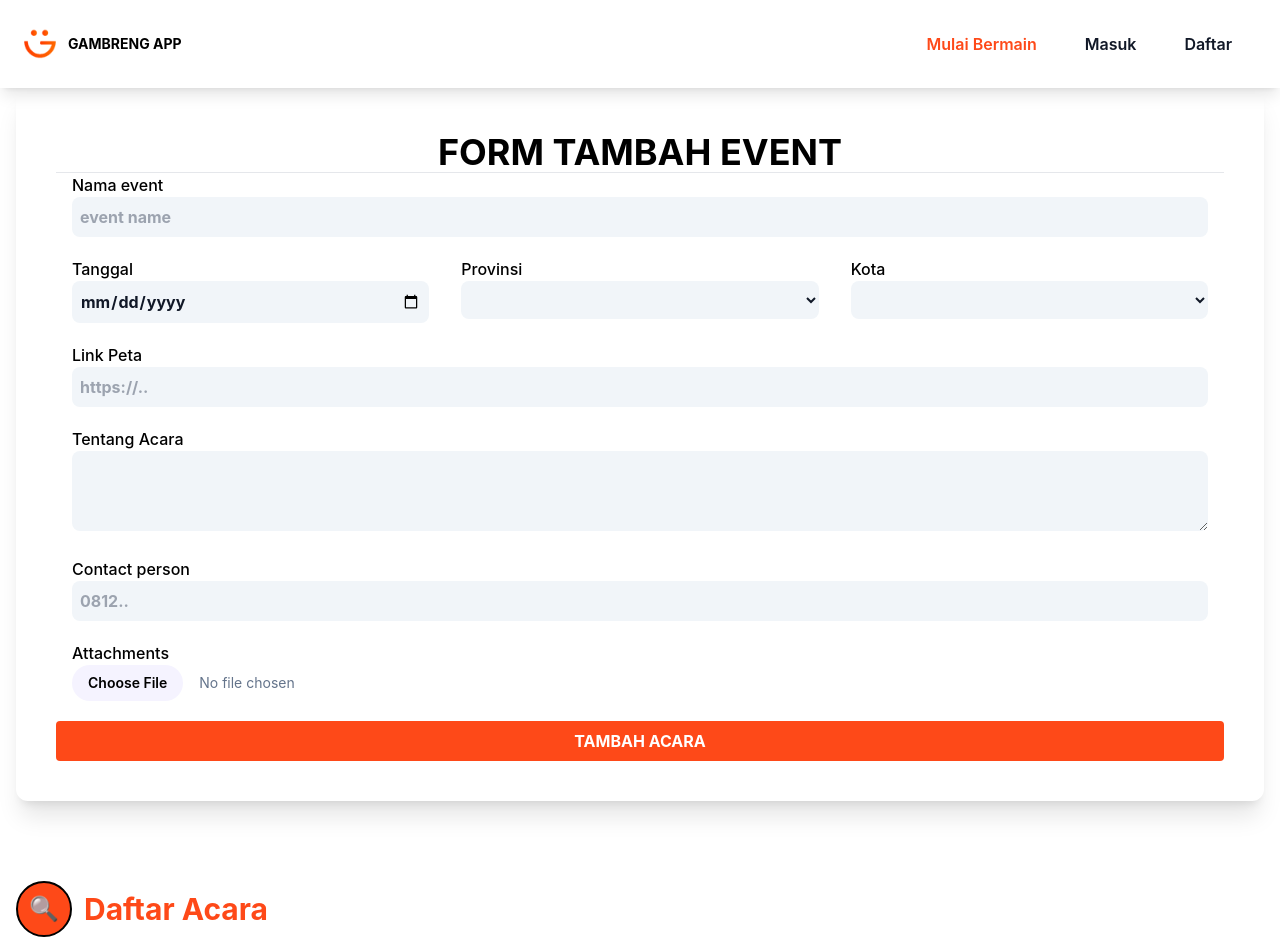
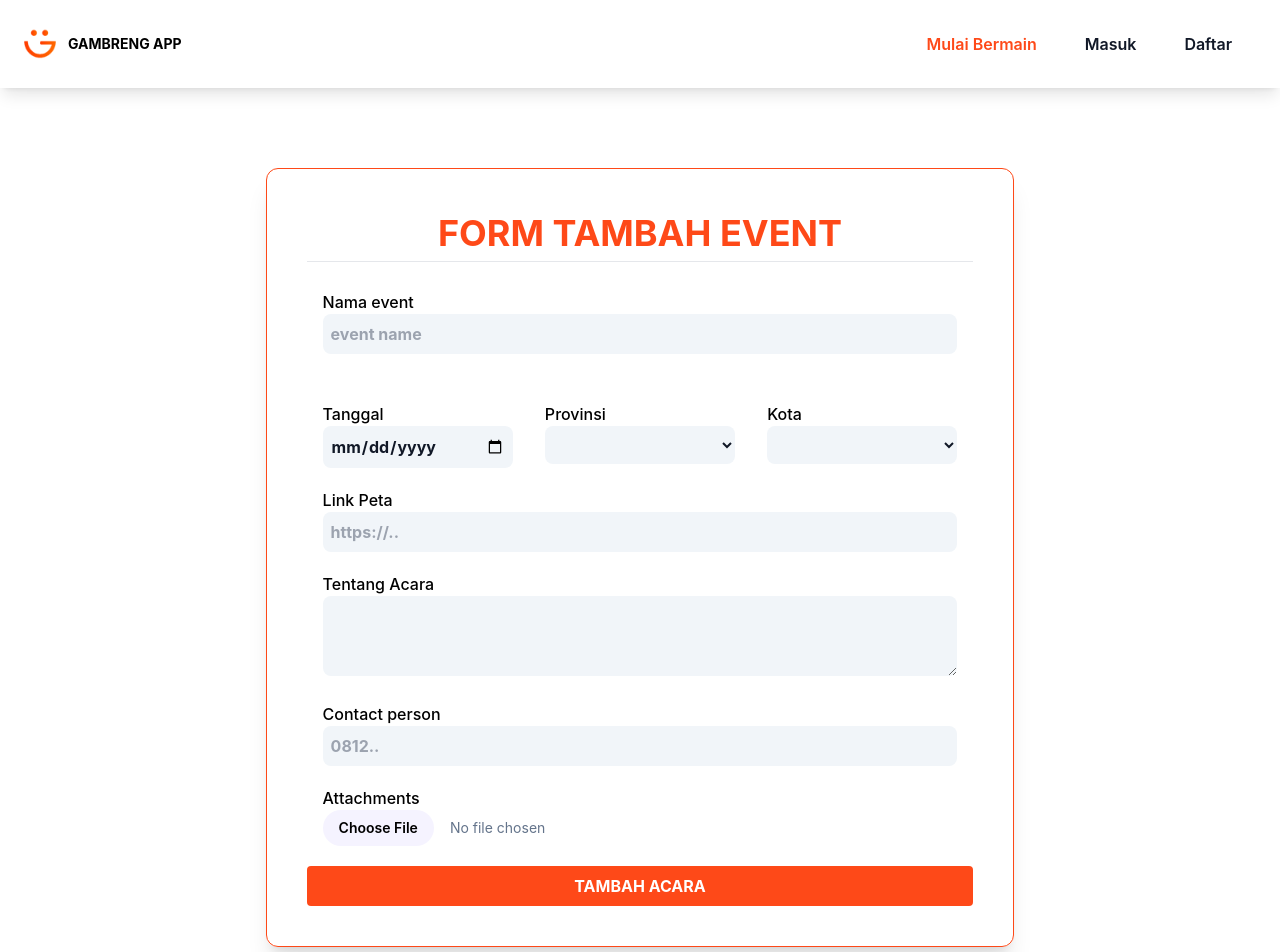
Before and after one commit to zulnurdiana/Gambreng-App-FrontEnd, a React (Create React App) app: page /tambah-acara in a window 1280 px wide. Shown: the top 952 px of the page. Built offline with nearby package versions, Linux system fonts and the light colour scheme.

Commit message:
fix form tambah acara & simulasi

```diff
--- a/src/components/FormTambahAcara.js
+++ b/src/components/FormTambahAcara.js
@@ -1,49 +1,64 @@
 import React from "react";
+import { NavLink } from "react-router-dom";
 
 const FormTambahAcara = () => {
   return (
-    <div className="min-full-no-navbar pt-22">
+    <div className="min-full-no-navbar pt-20">
       <div class="container">
-
-        <div class="mb-20 rounded-xl shadow-xl content-around">
+        <div class="xl:w-3/5 mx-auto">
+          <div class="mb-20 rounded-xl shadow-xl content-around border border-primary">
             <div class="px-10 py-10 justify-center">
               <h1 class="text-39364F text-center">
-              <span class="block font-bold mt-1  lg:text-4xl">
+                <span class="block font-bold mt-1 mb-2  lg:text-4xl text-primary">
                   FORM TAMBAH EVENT
-              </span><hr></hr>
+                </span>
+                <hr />
               </h1>
 
-            <div className="w-full mb-5 px-4">
-                <label html-for="nama-event" className="font-medium text-39364F text-base">
+              <div className="w-full mb-5 px-4 py-7">
+                <label
+                  html-for="nama-event"
+                  className="font-medium text-39364F text-base"
+                >
                   Nama event
                 </label>
                 <input
                   placeholder="event name"
                   id="email"
                   type="email"
-                className="p-2 bg-slate-100 w-full focus:outline-none focus:ring-primary focus:ring-1 focus:border-primary rounded-lg text-dark font-bold"/>
+                  className="p-2 bg-slate-100 w-full focus:outline-none focus:ring-primary focus:ring-1 focus:border-primary rounded-lg text-dark font-bold"
+                />
               </div>
               <div className="flex">
                 <div className="w-1/3 mb-5 px-4">
-                    <label html-for="tanggal-acara" className="font-medium text-39364F text-base">
+                  <label
+                    html-for="tanggal-acara"
+                    className="font-medium text-39364F text-base"
+                  >
                     Tanggal
                   </label>
                   <input
                     id="tanggal-acara"
                     type="date"
-                    className="p-2 bg-slate-100 w-full focus:outline-none focus:ring-primary focus:ring-1 focus:border-primary rounded-lg text-dark font-bold"/>
+                    className="p-2 bg-slate-100 w-full focus:outline-none focus:ring-primary focus:ring-1 focus:border-primary rounded-lg text-dark font-bold"
+                  />
                 </div>
                 <div className="w-1/3 mb-5 px-4">
-                    <label html-for="provinsi-acara" className="font-medium text-39364F text-base">
+                  <label
+                    html-for="provinsi-acara"
+                    className="font-medium text-39364F text-base"
+                  >
                     Provinsi
                   </label>
-                    <select
-                    className="input p-2 bg-slate-100 w-full focus:outline-none focus:ring-primary focus:ring-1 focus:border-primary rounded-lg text-dark font-bold">
+                  <select className="input p-2 bg-slate-100 w-full focus:outline-none focus:ring-primary focus:ring-1 focus:border-primary rounded-lg text-dark font-bold">
                     <option value={""}></option>
                   </select>
                 </div>
                 <div className="w-1/3 mb-5 px-4">
-                    <label html-for="kota-acara" className="font-medium text-39364F text-base">
+                  <label
+                    html-for="kota-acara"
+                    className="font-medium text-39364F text-base"
+                  >
                     Kota
                   </label>
                   <select className="p-2 bg-slate-100 w-full focus:outline-none focus:ring-primary focus:ring-1 focus:border-primary rounded-lg text-dark font-bold">
@@ -52,62 +67,85 @@ const FormTambahAcara = () => {
                 </div>
               </div>
               <div className="w-full mb-5 px-4">
-                <label html-for="link-event" className="font-medium text-39364F text-base">
+                <label
+                  html-for="link-event"
+                  className="font-medium text-39364F text-base"
+                >
                   Link Peta
                 </label>
                 <input
                   placeholder="https://.."
                   id="link-event"
                   type="url"
-                className="p-2 bg-slate-100 w-full focus:outline-none focus:ring-primary focus:ring-1 focus:border-primary rounded-lg text-dark font-bold"/>
+                  className="p-2 bg-slate-100 w-full focus:outline-none focus:ring-primary focus:ring-1 focus:border-primary rounded-lg text-dark font-bold"
+                />
               </div>
               <div className="w-full mb-5 px-4">
-                <label html-for="cp-event" className="font-medium text-39364F text-base">
+                <label
+                  html-for="cp-event"
+                  className="font-medium text-39364F text-base"
+                >
                   Tentang Acara
                 </label>
                 <textarea
                   id="about-event"
-                className="p-2 h-20 bg-slate-100 w-full focus:outline-none focus:ring-primary focus:ring-1 focus:border-primary rounded-lg text-dark font-bold"/>
+                  className="p-2 h-20 bg-slate-100 w-full focus:outline-none focus:ring-primary focus:ring-1 focus:border-primary rounded-lg text-dark font-bold"
+                />
               </div>
               <div className="w-full mb-5 px-4">
-                <label html-for="cp-event" className="font-medium text-39364F text-base">
+                <label
+                  html-for="cp-event"
+                  className="font-medium text-39364F text-base"
+                >
                   Contact person
                 </label>
                 <input
                   placeholder="0812.."
                   id="cp-event"
                   type="number"
-                className="p-2 bg-slate-100 w-full focus:outline-none focus:ring-primary focus:ring-1 focus:border-primary rounded-lg text-dark font-bold"/>
+                  className="p-2 bg-slate-100 w-full focus:outline-none focus:ring-primary focus:ring-1 focus:border-primary rounded-lg text-dark font-bold"
+                />
               </div>
               <div className="w-full mb-5 px-4">
-                <label html-for="nama-event" className="font-medium text-39364F text-base">
+                <label
+                  html-for="nama-event"
+                  className="font-medium text-39364F text-base"
+                >
                   Attachments
                 </label>
                 <label class="block">
                   <span class="sr-only">Choose profile photo</span>
-                    <input type="file" class="block w-full text-sm text-slate-500
+                  <input
+                    type="file"
+                    class="block w-full text-sm text-slate-500
                     file:mr-4 file:py-2 file:px-4
                     file:rounded-full file:border-0
                     file:text-sm file:font-semibold
                     file:bg-violet-50 file:text-39364F
                     hover:file:text-primary
-                    "/>
+                    "
+                  />
                 </label>
               </div>
-            <button className="bg-primary hover:bg-blue-700 w-full text-white font-bold py-2 px-4 rounded">TAMBAH ACARA</button>
+              <button className="bg-primary hover:opacity-80 hover:shadow-lg transition duration-500  w-full text-white font-bold py-2 px-4 rounded">
+                TAMBAH ACARA
+              </button>
             </div>
           </div>
-
-        <div class="mb-12 flex items-center">
-          <a
-            href="/event"
-            target="_blank"
-            className="inline"
-            class="border-2 border-black w-14 h-14 mr-3 flex justify-center items-center rounded-full bg-primary hover:border-primary text-white"
+        </div>
+        <div className="mb-12 flex items-center">
+          <NavLink
+            to={"/event"}
+            className="border-2 border-slate-400 w-14 h-14 mr-3 flex justify-center items-center rounded-full bg-primary hover:border-primary text-white"
           >
-            <span className="text-2xl">🔍</span>
-          </a>
-          <p className="font-bold text-primary lg:text-3xl">Daftar Acara</p>
+            <span className="text-lg font-bold border-none">👨‍👩‍👧‍👦</span>
+          </NavLink>
+          <NavLink
+            to={"/event"}
+            className="font-normal tracking-wide underline decoration-primary text-primary lg:text-2xl"
+          >
+            Daftar Acara
+          </NavLink>
         </div>
       </div>
     </div>
--- a/src/index.css
+++ b/src/index.css
@@ -16,14 +16,14 @@ code {
     monospace;
 }
 
-.full-no-navbar{
+.full-no-navbar {
   @apply h-[calc(100vh-4rem)] lg:h-[calc(100vh-5.5rem)];
 }
 
-.min-full-no-navbar{
+.min-full-no-navbar {
   @apply min-h-[calc(100vh-4rem)] lg:min-h-[calc(100vh-5.5rem)];
 }
 
-.active{
+.active {
   @apply text-primary;
 }
```
Also changed, not shown: src/components/FormTambahSimulasi.js (+67 -30 lines), src/components/ListEvent.js (+35 -35 lines). Lines whose indentation alone changed are shown as unchanged.
